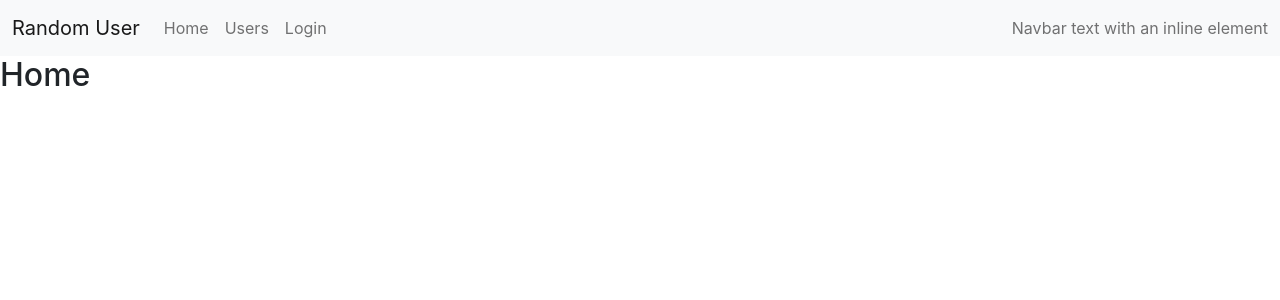
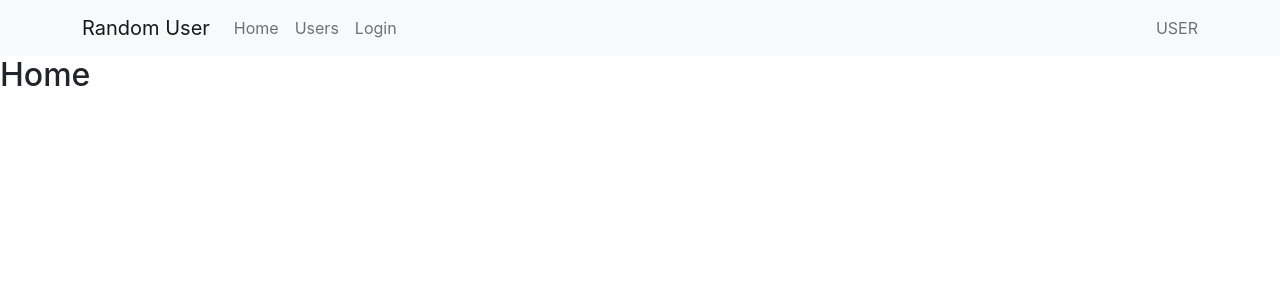
Before and after one commit to Rasujon3/react-firebase-auth-with-react-router, a React (Create React App) app: page / in a window 1280 px wide. Shown: the top 300 px of the page. Built offline with nearby package versions, Linux system fonts and the light colour scheme.

Commit message:
custom link done

```diff
--- /dev/null
+++ b/src/CustomLink/CustomLink.js
@@ -0,0 +1,20 @@
+import React from "react";
+import { Link, useMatch, useResolvedPath } from "react-router-dom";
+
+const CustomLink = ({ children, to, ...props }) => {
+  let resolved = useResolvedPath(to);
+  let match = useMatch({ path: resolved.pathname, end: true });
+  return (
+    <div>
+      <Link
+        style={{ borderBottom: match ? "2px solid orange" : "none" }}
+        to={to}
+        {...props}
+      >
+        {children}
+      </Link>
+    </div>
+  );
+};
+
+export default CustomLink;
--- a/src/components/Navbar/Navbar.js
+++ b/src/components/Navbar/Navbar.js
@@ -1,10 +1,11 @@
 import React from "react";
 import { Link } from "react-router-dom";
+import CustomLink from "../../CustomLink/CustomLink";
 
 const Navbar = () => {
   return (
     <nav className="navbar navbar-expand-lg navbar-light bg-light">
-      <div className="container-fluid">
+      <div className="container">
         <Link className="navbar-brand" to="/">
           Random User
         </Link>
@@ -22,24 +23,22 @@ const Navbar = () => {
         <div className="collapse navbar-collapse" id="navbarText">
           <ul className="navbar-nav me-auto mb-2 mb-lg-0">
             <li className="nav-item">
-              <Link className="nav-link" aria-current="page" to="/home">
+              <CustomLink className="nav-link" aria-current="page" to="/home">
                 Home
-              </Link>
+              </CustomLink>
             </li>
             <li className="nav-item">
-              <Link className="nav-link" to="/users">
+              <CustomLink className="nav-link" to="/users">
                 Users
-              </Link>
+              </CustomLink>
             </li>
             <li className="nav-item">
-              <Link className="nav-link" to="/login">
+              <CustomLink className="nav-link" to="/login">
                 Login
-              </Link>
+              </CustomLink>
             </li>
           </ul>
-          <span className="navbar-text">
-            Navbar text with an inline element
-          </span>
+          <span className="navbar-text">USER</span>
         </div>
       </div>
     </nav>
```
